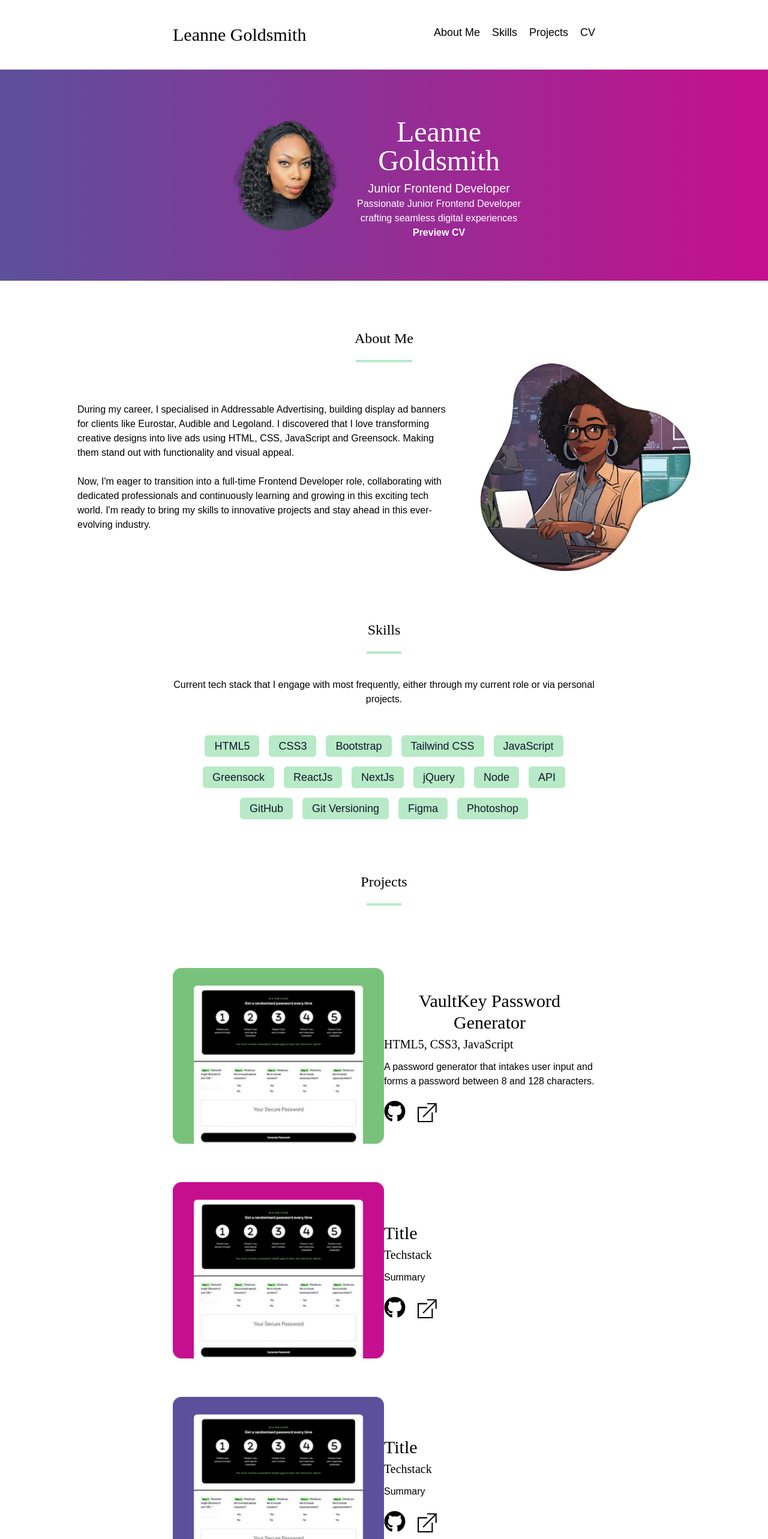
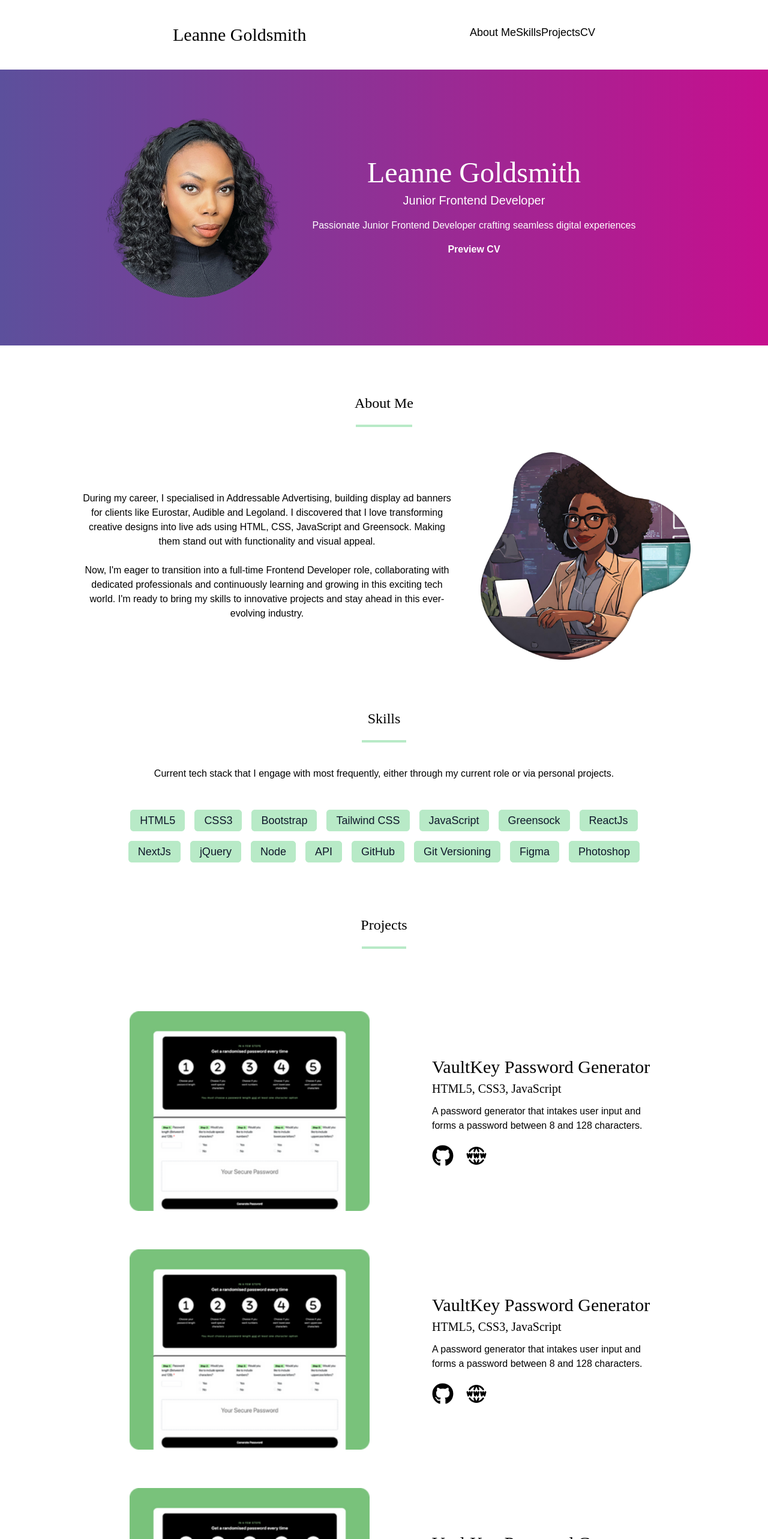
Before and after one commit to LeanneCodes/portfolio-frontend, a Next.js app: page / in a window 1280 px wide. Shown: the top 2566 px of the page at 60% size. Built offline with nearby package versions, Linux system fonts and the light colour scheme.

Commit message:
save responsive changes to hero, about, skills, projects and footer

```diff
--- a/components/About.jsx
+++ b/components/About.jsx
@@ -7,7 +7,7 @@ const About = () => {
         <h3 className='font-heading text-center text-2xl mb-5'>About Me</h3>
         <hr className='w-1/12 border-mint border-2 mx-auto'/>
         <div className='flex flex-col md:flex-row justify-center items-center'>
-            <div className='w-3/5 pr-10'>
+            <div className='sm:w-full sm:text-center sm:mt-10 sm:pr-0 md:w-3/5 md:pr-10'>
                 <p>
                     During my career, I specialised in Addressable Advertising, building display ad banners for clients like Eurostar, Audible and Legoland. I discovered that I love transforming creative designs into live ads using HTML, CSS, JavaScript and Greensock. Making them stand out with functionality and visual appeal.<br/><br/>
                     Now, I'm eager to transition into a full-time Frontend Developer role, collaborating with dedicated professionals and continuously learning and growing in this exciting tech world. I'm ready to bring my skills to innovative projects and stay ahead in this ever-evolving industry.
@@ -19,6 +19,7 @@ const About = () => {
                     alt="A black woman coding"
                     width={350}
                     height={350}
+                    className='sm:mt-10'
                 />
             </div>
         </div>
--- a/components/Footer.jsx
+++ b/components/Footer.jsx
@@ -8,9 +8,9 @@ const Footer = () => {
   return (
     <footer>
       <hr className='w-11/12 border-gray border-1 mx-auto'/>
-      <div className='flex flex-col md:flex-row justify-between py-10 px-20 font-heading text-2xl'>
+      <div className='flex flex-col sm:items-center sm:space-y-5 md:space-y-0 md:flex-row justify-between py-10 px-20 font-heading text-2xl'>
         <div>© <Year /> Leanne Goldsmith</div>
-        <div className='flex flex-row space-x-5'>
+        <div className='flex flex-row sm:space-x-3 md:space-x-5'>
           <Link href="https://github.com/LeanneCodes" target='_blank'><FaGithub className='hover:text-green'/></Link>
           <Link href="https://www.linkedin.com/in/leanne-m-goldsmith/" target='_blank'><FaLinkedin className='hover:text-green'/></Link>
         </div>
--- a/components/Hero.jsx
+++ b/components/Hero.jsx
@@ -4,7 +4,7 @@ import Link from 'next/link'
 
 const Hero = () => {
   return (
-    <div className='flex flex-col md:flex-row justify-around items-center py-20 px-96 bg-gradient-to-r from-purple to-pink text-white font-body'>
+    <div className='flex flex-col sm:space-y-5 sm:py-20 h-30 md:space-y-0 md:flex-row justify-center items-center py-10 bg-gradient-to-r from-purple to-pink text-white font-body'>
         <div>
             <Image
                 src="/portfolio-photo.png"
@@ -13,9 +13,9 @@ const Hero = () => {
                 height={300}
             />
         </div>
-        <div className='flex flex-col justify-around text-center h-48'>
+        <div className='flex flex-col space-y-4 justify-around text-center w-1/2'>
             <div>
-                <h1 className='text-5xl font-heading'>Leanne Goldsmith</h1>
+                <h1 className='sm:mt-10 md:mt-0 text-5xl font-heading'>Leanne Goldsmith</h1>
                 <h2 className='text-xl mt-2'>Junior Frontend Developer</h2>
             </div>
             <p>Passionate Junior Frontend Developer crafting seamless digital experiences</p>
--- a/components/Navbar.jsx
+++ b/components/Navbar.jsx
@@ -1,20 +1,60 @@
-import React from 'react'
-import Link from 'next/link'
+'use client'
+import React, { useState } from 'react';
+import { RiMenu3Line, RiCloseLine } from 'react-icons/ri';
+
+const Menu = ({ onClose }) => (
+  <>
+    <a href='#about' onClick={onClose} className='hover:text-green'>About Me</a>
+    <a href='#skills' onClick={onClose} className='hover:text-green'>Skills</a>
+    <a href='#projects' onClick={onClose} className='hover:text-green'>Projects</a>
+    <a
+      href="https://docs.google.com/document/d/1Nt3uCrIML4-v-uIG6yciaNUGDrvdKN2kt5WZR9tNfLA/edit#heading=h.x8fm1uorkbaw"
+      target='_blank'
+      rel="noopener noreferrer"
+      onClick={onClose}
+      className='hover:text-green'
+    >
+      CV
+    </a>
+  </>
+);
 
 const Navbar = () => {
+  const [isOpen, setIsOpen] = useState(false);
+
+  const toggleMenu = () => {
+    setIsOpen((prevOpen) => !prevOpen);
+  };
+
+  const closeMenu = () => {
+    setIsOpen(false);
+  };
+
   return (
     <nav className='flex flex-col md:flex-row justify-between py-10 px-72 font-body'>
-        <div>
-            <a href="#home" className='font-heading text-3xl'>Leanne Goldsmith</a>
+      <div>
+        <a href="#home" className='font-heading text-3xl'>Leanne Goldsmith</a>
+      </div>
+      <div className='flex flex-col space-y-2 md:flex-row md:space-x-5 md:space-y-0 text-lg'>
+        <div className='hidden md:flex'>
+          <Menu onClose={closeMenu} />
         </div>
-        <div className='flex flex-col space-y-2 md:flex-row md:space-x-5 md:space-y-0 text-lg'>
-            <a href="#about" className='hover:text-green'>About Me</a>
-            <a href="#skills" className='hover:text-green'>Skills</a>
-            <a href="#projects" className='hover:text-green'>Projects</a>
-            <Link href="https://docs.google.com/document/d/1Nt3uCrIML4-v-uIG6yciaNUGDrvdKN2kt5WZR9tNfLA/edit#heading=h.x8fm1uorkbaw" target='_blank' className='hover:text-green'>CV</Link>
+        <div className='md:hidden'>
+          <button onClick={toggleMenu} className="focus:outline-none">
+            {isOpen
+              ? <RiCloseLine size={27} onClick={closeMenu} />
+              : <RiMenu3Line size={27} />
+            }
+          </button>
+          {isOpen && (
+            <div className='flex flex-col items-center'>
+              <Menu onClose={closeMenu} />
+            </div>
+          )}
         </div>
+      </div>
     </nav>
-  )
-}
+  );
+};
 
-export default Navbar
+export default Navbar;
--- a/components/Projects.jsx
+++ b/components/Projects.jsx
@@ -2,16 +2,16 @@ import React from 'react'
 import Image from 'next/image';
 import Link from 'next/link';
 import { FaGithub } from "react-icons/fa";
-import { TfiNewWindow } from "react-icons/tfi";
+import { TbWorldWww } from "react-icons/tb";
 
 const Projects = () => {
   return (
-    <div id='projects' className='font-body pb-20 px-72 text-center'>
+    <div id='projects' className='sm:px-16 font-body pb-20 md:px-48 text-center'>
         <h3 className='font-heading text-center text-2xl mb-5'>Projects</h3>
         <hr className='w-1/12 border-mint border-2 mx-auto mb-10' />
         <div className='flex flex-col'>
-          <div className='flex flex-col md:flex-row mt-16 w-full justify-between'>
-            <div className='w-1/2 flex justify-center'>
+          <div className='flex flex-col md:flex-row sm:mt-10 md:mt-16 w-full sm:items-center md:justify-between'>
+            <div className='sm:w-full md:w-1/2 flex justify-center'>
               <Image
                 src="/vaultkey.png"
                 alt="VaultKey Password Generator Project"
@@ -19,53 +19,53 @@ const Projects = () => {
                 height={400}
               />
             </div>
-            <div className='w-1/2 flex flex-col justify-center items-start'>
+            <div className='sm:w-full md:w-1/2 sm:mt-10 md:mt-0 flex flex-col justify-center sm:items-center md:items-start md:pl-20'>
               <h4 className='text-3xl font-heading mb-1'>VaultKey Password Generator</h4>
               <h6 className='text-xl font-heading mb-3'>HTML5, CSS3, JavaScript</h6>
-              <p className='mb-5 text-left'>A password generator that intakes user input and forms a password between 8 and 128 characters.</p>
+              <p className='mb-5 sm:text-center md:text-left'>A password generator that intakes user input and forms a password between 8 and 128 characters.</p>
               <div className='flex flex-row space-x-5'>
                 <Link href="https://github.com/LeanneCodes/vault-key-generator" target='_blank'><FaGithub className='text-4xl hover:text-green'/></Link>
-                <Link href="https://leannecodes.github.io/vault-key-generator/" target='_blank'><TfiNewWindow className='text-4xl hover:text-green'/></Link>
+                <Link href="https://leannecodes.github.io/vault-key-generator/" target='_blank'><TbWorldWww className='text-4xl hover:text-green'/></Link>
               </div>
             </div>
           </div>
 
-          <div className='flex flex-col md:flex-row mt-16 w-full justify-between'>
-            <div className='w-1/2 flex justify-center'>
+          <div className='flex flex-col md:flex-row sm:mt-10 md:mt-16 w-full sm:items-center md:justify-between'>
+            <div className='sm:w-full md:w-1/2 flex justify-center'>
               <Image
-                src="/project2.png"
+                src="/vaultkey.png"
                 alt="VaultKey Password Generator Project"
                 width={400}
                 height={400}
               />
             </div>
-            <div className='w-1/2 flex flex-col justify-center items-start'>
-              <h4 className='text-3xl font-heading mb-1'>Title</h4>
-              <h6 className='text-xl font-heading mb-3'>Techstack</h6>
-              <p className='mb-5 text-left'>Summary</p>
+            <div className='sm:w-full md:w-1/2 sm:mt-10 md:mt-0 flex flex-col justify-center sm:items-center md:items-start md:pl-20'>
+              <h4 className='text-3xl font-heading mb-1'>VaultKey Password Generator</h4>
+              <h6 className='text-xl font-heading mb-3'>HTML5, CSS3, JavaScript</h6>
+              <p className='mb-5 sm:text-center md:text-left'>A password generator that intakes user input and forms a password between 8 and 128 characters.</p>
               <div className='flex flex-row space-x-5'>
-                <Link href="https://github.com/LeanneCodes" target='_blank'><FaGithub className='text-4xl hover:text-green'/></Link>
-                <Link href="https://www.linkedin.com/in/leanne-m-goldsmith/" target='_blank'><TfiNewWindow className='text-4xl hover:text-green'/></Link>
+                <Link href="https://github.com/LeanneCodes/vault-key-generator" target='_blank'><FaGithub className='text-4xl hover:text-green'/></Link>
+                <Link href="https://leannecodes.github.io/vault-key-generator/" target='_blank'><TbWorldWww className='text-4xl hover:text-green'/></Link>
               </div>
             </div>
           </div>
 
-          <div className='flex flex-col md:flex-row mt-16 w-full justify-between'>
-            <div className='w-1/2 flex justify-center'>
+          <div className='flex flex-col md:flex-row sm:mt-10 md:mt-16 w-full sm:items-center md:justify-between'>
+            <div className='sm:w-full md:w-1/2 flex justify-center'>
               <Image
-                src="/project3.png"
+                src="/vaultkey.png"
                 alt="VaultKey Password Generator Project"
                 width={400}
                 height={400}
               />
             </div>
-            <div className='w-1/2 flex flex-col justify-center items-start'>
-              <h4 className='text-3xl font-heading mb-1'>Title</h4>
-              <h6 className='text-xl font-heading mb-3'>Techstack</h6>
-              <p className='mb-5 text-left'>Summary</p>
+            <div className='sm:w-full md:w-1/2 sm:mt-10 md:mt-0 flex flex-col justify-center sm:items-center md:items-start md:pl-20'>
+              <h4 className='text-3xl font-heading mb-1'>VaultKey Password Generator</h4>
+              <h6 className='text-xl font-heading mb-3'>HTML5, CSS3, JavaScript</h6>
+              <p className='mb-5 sm:text-center md:text-left'>A password generator that intakes user input and forms a password between 8 and 128 characters.</p>
               <div className='flex flex-row space-x-5'>
-                <Link href="https://github.com/LeanneCodes" target='_blank'><FaGithub className='text-4xl hover:text-green'/></Link>
-                <Link href="https://www.linkedin.com/in/leanne-m-goldsmith/" target='_blank'><TfiNewWindow className='text-4xl hover:text-green'/></Link>
+                <Link href="https://github.com/LeanneCodes/vault-key-generator" target='_blank'><FaGithub className='text-4xl hover:text-green'/></Link>
+                <Link href="https://leannecodes.github.io/vault-key-generator/" target='_blank'><TbWorldWww className='text-4xl hover:text-green'/></Link>
               </div>
             </div>
           </div>
--- a/components/Skills.jsx
+++ b/components/Skills.jsx
@@ -20,7 +20,7 @@ const Skills = () => {
   ];
 
   return (
-    <div id='skills' className='font-body pb-20 px-72 text-center'>
+    <div id='skills' className='sm:px-16 font-body pb-20 md:px-48 text-center'>
       <h3 className='font-heading text-center text-2xl mb-5'>Skills</h3>
       <hr className='w-1/12 border-mint border-2 mx-auto mb-10' />
       <p>Current tech stack that I engage with most frequently, either through my current role or via personal projects.</p>
```
